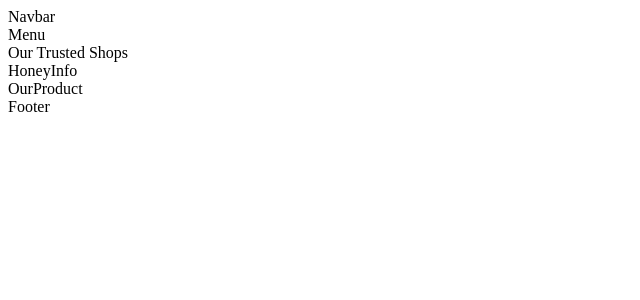
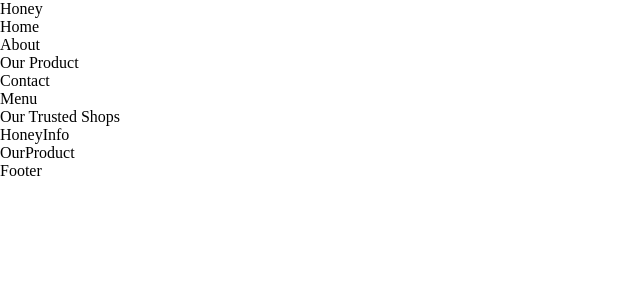
Before and after one commit to 1zzat1lla-Fayzullayev/HoneyLandingPage, a React (Vite) app: page / in a window 1280 px wide. Shown: the top 300 px of the page, without its empty margins (0-640 px from the left). Built offline with nearby package versions, Linux system fonts and the light colour scheme.

Commit message:
sass qoshildi

```diff
--- a/package.json
+++ b/package.json
@@ -11,7 +11,8 @@
   },
   "dependencies": {
     "react": "^18.2.0",
-    "react-dom": "^18.2.0"
+    "react-dom": "^18.2.0",
+    "sass": "^1.69.7"
   },
   "devDependencies": {
     "@types/react": "^18.2.43",
--- a/src/App.jsx
+++ b/src/App.jsx
@@ -5,6 +5,7 @@ import OurTrustedShops from "./components/OurTrustedShops";
 import HoneyInfo from "./components/HoneyInfo";
 import OurProduct from "./components/OurProduct";
 import Footer from "./components/Footer";
+import "./sass/_all.scss";
 
 function App() {
   return (
--- a/src/components/Navbar.jsx
+++ b/src/components/Navbar.jsx
@@ -1,9 +1,22 @@
-import React from 'react'
+import React from "react";
+import "../sass/_navbar.scss";
 
 function Navbar() {
   return (
-    <div>Navbar</div>
-  )
+    <>
+      <div className="navbar">
+        <p>Honey</p>
+        <nav>
+          <ul>
+            <li>Home</li>
+            <li>About</li>
+            <li>Our Product</li>
+            <li>Contact</li>
+          </ul>
+        </nav>
+      </div>
+    </>
+  );
 }
 
-export default Navbar
+export default Navbar;
--- /dev/null
+++ b/src/sass/_all.scss
@@ -0,0 +1,8 @@
+* {
+  padding: 0;
+  margin: 0;
+}
+
+body {
+  box-sizing: border-box;
+}
```
Also changed, not shown: src/sass/_footer.scss (added), src/sass/_honeyinfo.scss (added), src/sass/_menu.scss (added), src/sass/_navbar.scss (added), src/sass/_ourproduct.scss (added), src/sass/_outtrustedshops.scss (added), 1 other file (tests, documents, lock files or other folders).
